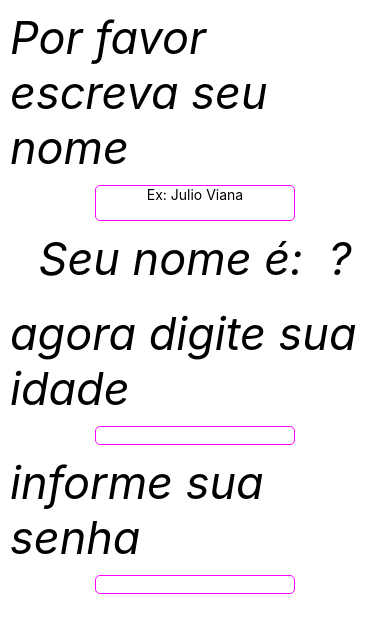
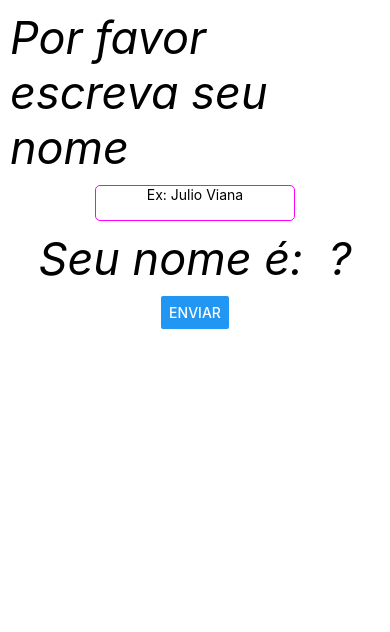
Before and after one commit to JulioVianaDev/expo-project, a React Native app: screen / in a window 390 px wide. Shown: the top 632 px of the page. Built offline with nearby package versions, Linux system fonts and the light colour scheme.

Commit message:
minuto 1:41 button

```diff
--- a/App.js
+++ b/App.js
@@ -9,40 +9,12 @@ import {
   SectionList,
 } from 'react-native';
 import { TextInput } from 'react-native';
+import { Button } from 'react-native';
 
 const App = () => {
   const [name, setName] = useState('');
-  const [Items, setItems] = useState([
-    { name: 'Item 1' },
-    { name: 'Item 2' },
-    { name: 'Item 3' },
-    { name: 'Item 4' },
-    { name: 'Item 5' },
-    { name: 'Item 6' },
-    { name: 'Item 7' },
-    { name: 'Item 8' },
-    { name: 'Item 9' },
-    { name: 'Item 27' },
-    { name: 'Item 78' },
-  ]);
-  const DATA = [
-    {
-      title: 'Title 1',
-      data: ['Item 1-1', 'Item 1-2', 'Item 1-3'],
-    },
-    {
-      title: 'Title 2',
-      data: ['Item 2-1', 'Item 2-2', 'Item 2-3'],
-    },
-    {
-      title: 'Title 3',
-      data: ['Item 3-1'],
-    },
-    {
-      title: 'Title 4',
-      data: ['Item 4-1', 'Item 4-2'],
-    },
-  ]
+  const [submitted, setSubtmit] = useState('');
+
   const [Refreshing, setRefreshing] = useState(false);
 
   const onRefresh = () => {
@@ -51,6 +23,9 @@ const App = () => {
     setRefreshing(false);
   }
 
+  const onPressHandler =()=>{
+
+  }
   return (
 
     <View style={styles.body}>
@@ -66,18 +41,9 @@ const App = () => {
       <Text style={styles.text}>
           Seu nome é: {name} ?
       </Text>
-      <Text style={styles.text}>
-          agora digite sua idade
-      </Text>
-      <TextInput style={styles.input}
-        keyboardType='numeric'
-        editable={false}
-      />
-      <Text style={styles.text}>
-          informe sua senha
-      </Text>
-      <TextInput style={styles.input}
-        secureTextEntry
+      <Button
+        title='Enviar'
+        onPress={onPressHandler}
       />
     </View>
 
@@ -99,6 +65,9 @@ const styles = StyleSheet.create({
     textAlign: 'center',
     fontSize: 14,
   },
+  button:{
+    marginBottom: 10,
+  },
   item: {
     margin: 10,
     backgroundColor: '#4ae1fa',
```
